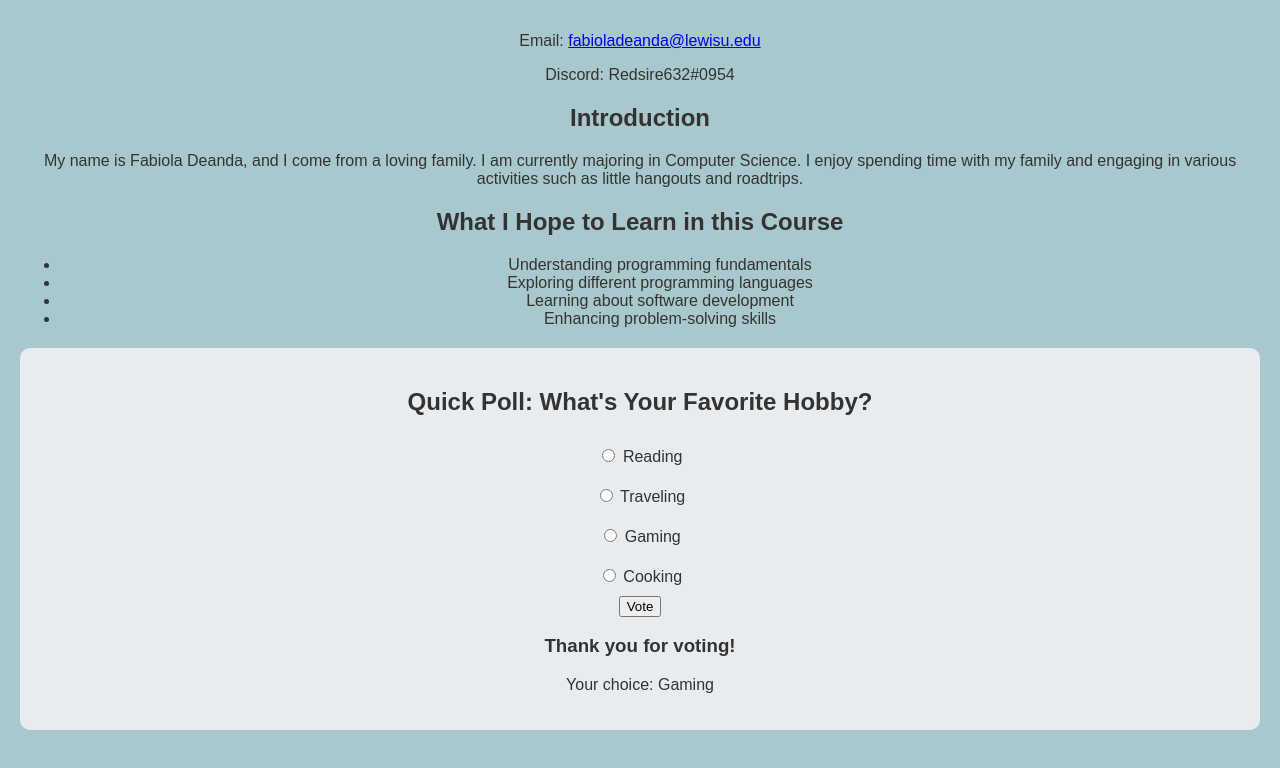
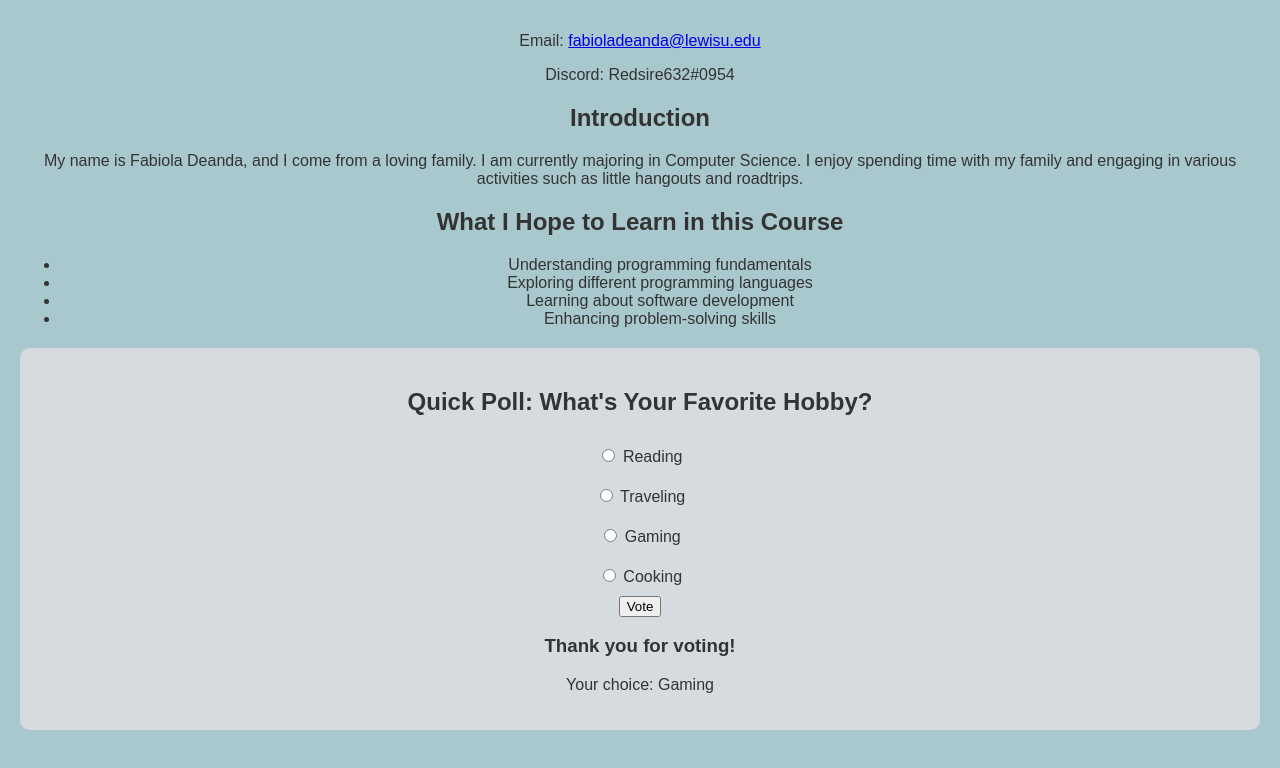
Before and after one commit to fdeanda5/g-t-k-e-o-e, a plain HTML site: page index.html in a window 1280 px wide. Shown: the part 1060-1828 px from the top of the page. Drawn offline with Linux system fonts and the light colour scheme.

Commit message:
Update getting-to-know-each-other.css

```diff
--- a/getting-to-know-each-other.css
+++ b/getting-to-know-each-other.css
@@ -29,7 +29,7 @@ h2 {
     margin-top: 20px;
 }
 #interactive-poll {
-    background-color: #e9ecef;
+    background-color: #d6dbdf;
     border-radius: 10px;
     padding: 20px;
     margin: 20px 0;
```
